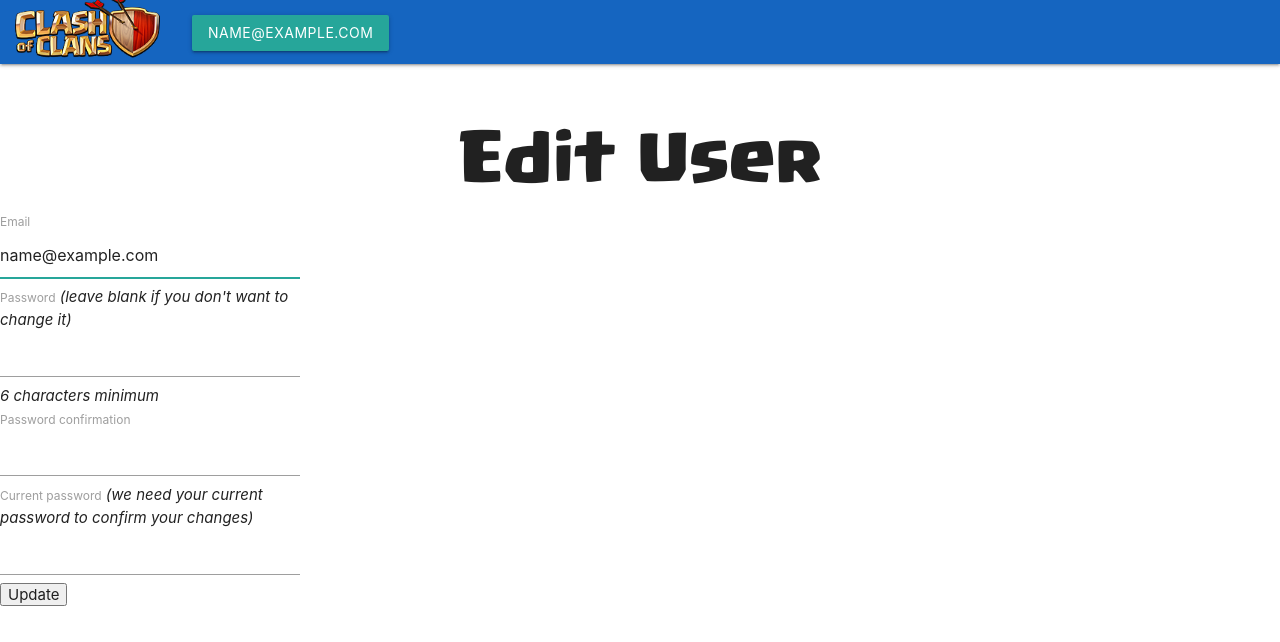
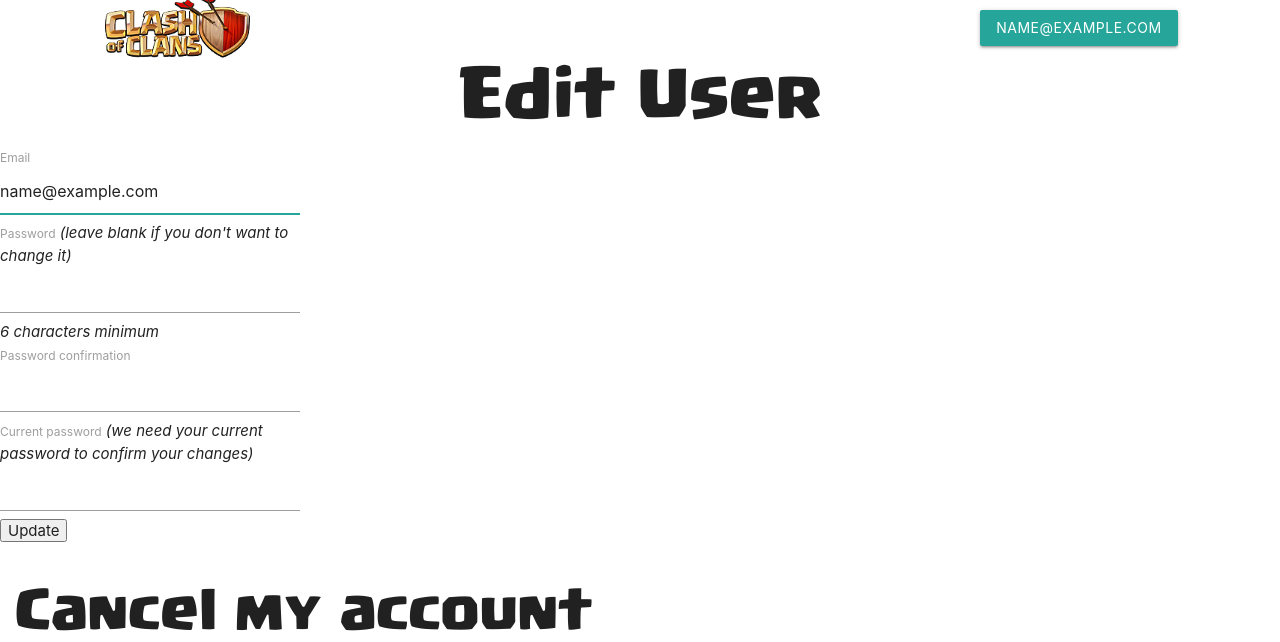
Before and after one commit to JasonLazzuri/railsCS, a Rails app: page /user/edit in a window 1280 px wide. Shown: the top 642 px of the page. Run offline with Rails 7, Linux system fonts and the light colour scheme; the visitor is signed in with stand-in values (Sample User, id 1); style sheets or scripts are compiled from the project's sources; some libraries are stand-ins or nearby versions.

Commit message:
adjusting nav bar css. Commit before major edit to front page

```diff
--- a/app/assets/stylesheets/application.css
+++ b/app/assets/stylesheets/application.css
@@ -40,7 +40,7 @@
 .home{
   width: 150px;
   position: absolute;
-  left: -180px;
+  left: -7vw;
   top: 20px;
 }
 
@@ -265,3 +265,9 @@
 .field{
   width: 300px;
 }
+
+.dropdown-button{
+  position: absolute;
+  right: -7vw;
+  top: 10px;
+}
--- a/app/views/layouts/application.html.erb
+++ b/app/views/layouts/application.html.erb
@@ -11,6 +11,8 @@
 
   </head>
   <body>
+
+
 
     <nav class="blue darken-3" id='top-bar'>
       <div class="nav-wrapper container">
```
